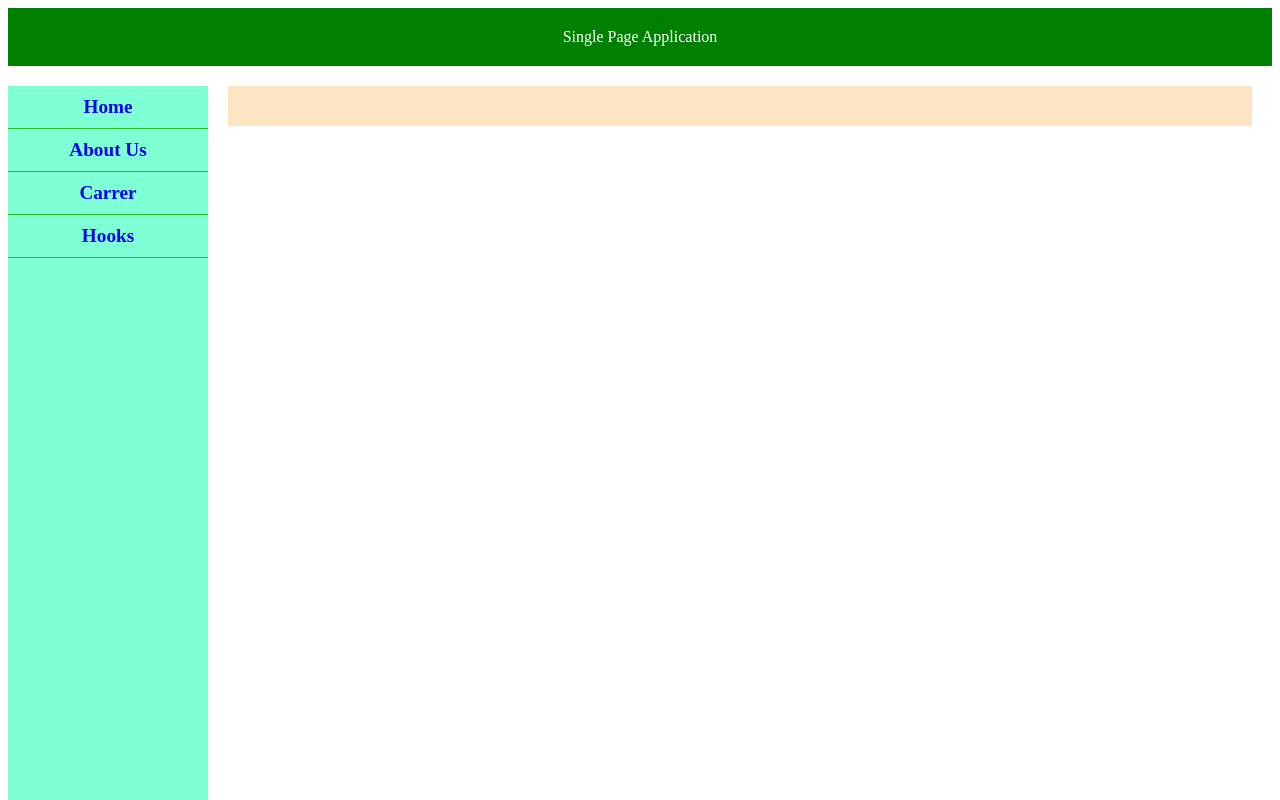
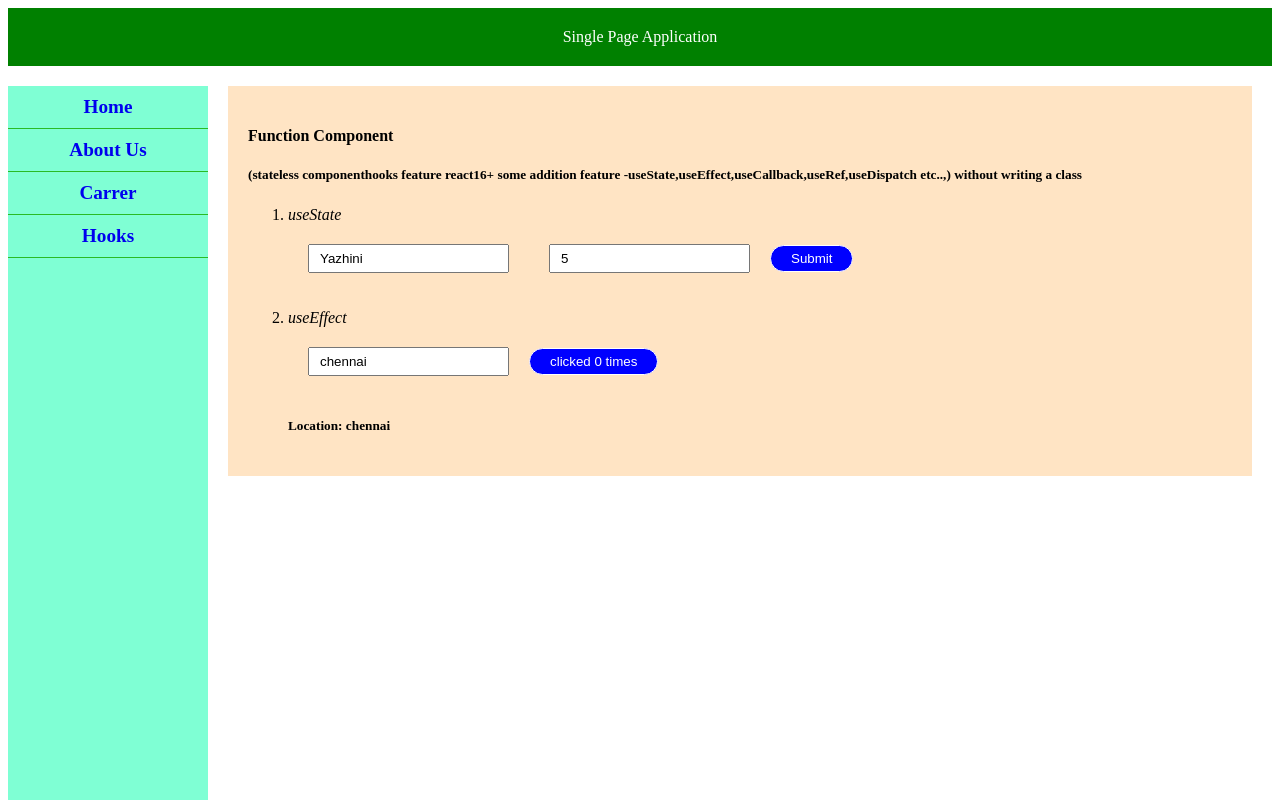
Before and after one commit to developer-Pavithra/pavithra-react-training, a React (Create React App) app: page /hooks in a window 1280 px wide. Built offline with nearby package versions, Linux system fonts and the light colour scheme.

Commit message:
2 files modified, 1 added

```diff
--- a/src/Component/HooksExample/Hooks/Hooks.jsx
+++ b/src/Component/HooksExample/Hooks/Hooks.jsx
@@ -1,6 +1,27 @@
 import React from 'react';
+import { UpdateValue } from '../../../Component/HooksExample/ UpdateValue/ UpdateValue';
+import { Lifecycle } from '../../../Component/HooksExample/Lifecycle/Lifecycle';
 import './Hooks.css';
 
 export function Hooks() {
-  return <div className="fun-content"></div>;
+  return (
+    <div className="fun-content">
+      <h4>Function Component</h4>
+      <h5>
+        (stateless componenthooks feature react16+ some addition feature
+        -useState,useEffect,useCallback,useRef,useDispatch etc..,) without
+        writing a class
+      </h5>
+      <ol>
+        <li>
+          <em>useState</em>
+          <UpdateValue />
+        </li>
+        <li>
+          <em>useEffect</em>
+          <Lifecycle />
+        </li>
+      </ol>
+    </div>
+  );
 }
--- a/src/Component/HooksExample/Lifecycle/Lifecycle.jsx
+++ b/src/Component/HooksExample/Lifecycle/Lifecycle.jsx
@@ -1,13 +1,48 @@
 import React, { useState, useEffect } from 'react';
+import { Location } from '../../../Component/HooksExample/Lifecycle/Location';
 export function Lifecycle() {
   const [count, setCount] = useState(0);
   const [place, setPlace] = useState('chennai');
+
+  // stage by stage
+  // (child,eldr,old)
+
+  // useEffect ->lifecycle
+  // component intialize (mounting phase),
+  // component state, props- updateing phase  ,
+  // compnent destroy (unmounting phase)
+
+  // useEffect(() => {
+  //   console.log('trigger -all time');
+  // });
+
+  // add ,empty[]  dependency in use Effect -mounting(initialize)
+  //get api call, setInterval , settimeout
+  useEffect(() => {
+    console.log('mouting');
+  }, []);
+
+  // add ,[varaibleName]  dependency in use Effect -updating
+  //previous value current value diff (parent-child)
+  useEffect(() => {
+    console.log('updating');
+  }, [count]);
+
+  // useffect return the return function - unmounting (destroy)
+  //clear item , clearInterval
+  useEffect(() => {
+    return () => {
+      console.log('unmounting');
+    };
+  }, []);
 
   return (
     <div>
       <input
         type="place"
         placeholder="Enter Place"
+        name="place"
+        value={place}
         onChange={(e) => setPlace(e.target.value)}
       />
       <button onClick={() => setCount(count + 1)}>
@@ -17,11 +52,3 @@ export function Lifecycle() {
     </div>
   );
 }
-
-function Location() {
-  return (
-    <>
-      <h5>Location:</h5>
-    </>
-  );
-}
--- /dev/null
+++ b/src/Component/HooksExample/Lifecycle/Location.jsx
@@ -0,0 +1,20 @@
+import React, { useState, useEffect } from 'react';
+
+export function Location(props) {
+  const [myPlace, setMyPlace] = useState('');
+
+  //child component -> based upon props -want to chnage state varaible
+  useEffect(() => {
+    if (props.place === 'chennai') {
+      setMyPlace(props.place);
+    } else {
+      setMyPlace('not my location');
+    }
+  }, [props.place]);
+
+  return (
+    <>
+      <h5>Location: {myPlace}</h5>
+    </>
+  );
+}
```
